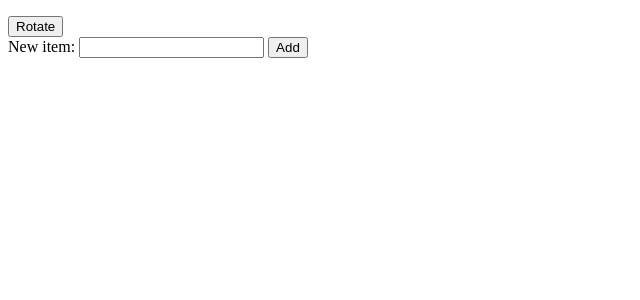
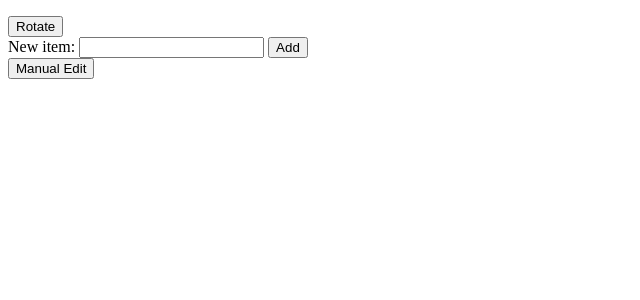
Before and after one commit to MoperMop/turn-tracker, a React (Vite) app: page / in a window 1280 px wide. Shown: the top 300 px of the page, without its empty margins (0-640 px from the left). Built offline with nearby package versions, Linux system fonts and the light colour scheme.

Commit message:
added ManualEdit

```diff
--- a/src/App.tsx
+++ b/src/App.tsx
@@ -1,4 +1,4 @@
-import { useEffect, useState } from "react";
+import { useEffect, useState, useRef } from "react";
 
 export default function App() {
   return <TurnTracker />;
@@ -21,9 +21,14 @@ const savedRotation = (localStorage.getItem("rotation") as string)?.split("\n")
 
 function TurnTracker() {
   const [rotation, setRotation] = useState(savedRotation);
+  /** rotation in localStorage ready form */
+  function convertRotation() {
+    return rotation.map(([item]) => item).join("\n");
+  }
+
   useEffect(() => {
     if (rotation.length === 0) localStorage.removeItem("rotation");
-    else localStorage.rotation = rotation.map(([item]) => item).join("\n");
+    else localStorage.rotation = convertRotation();
   }, [rotation]);
 
   function rotate() {
@@ -57,8 +62,43 @@ function TurnTracker() {
       </label>&nbsp;
       <button onClick={addNewItem}>Add</button>
     </div>
+    <ManualEdit rotation={convertRotation()} setRotation={setRotation} />
   </>;
 }
 function ListItem({ val }: { val: string }) {
   return <li>{val}</li>;
 }
+
+
+function ManualEdit(
+  { rotation, setRotation }:
+  { rotation: string, setRotation: (rotation: Item[]) => void }
+) {
+  const [text, setText] = useState("");
+  const dialog = useRef(null as HTMLDialogElement | null);
+
+
+  function showModal() {
+    dialog.current?.showModal();
+    setText(rotation);
+  }
+
+
+  return <div>
+    <button onClick={showModal}>Manual Edit</button>
+    <dialog ref={dialog} onClose={() => {
+      setRotation(text.split("\n").map(
+        item => newItem(item)) ?? []
+      )
+    }}>
+      <div>
+        <textarea
+          rows={10}
+          value={text}
+          onChange={e => { setText(e.target.value); }}
+        ></textarea>
+      </div>
+      <button onClick={() => { dialog.current?.close(); }}>Close</button>
+    </dialog>
+  </div>;
+}
```
